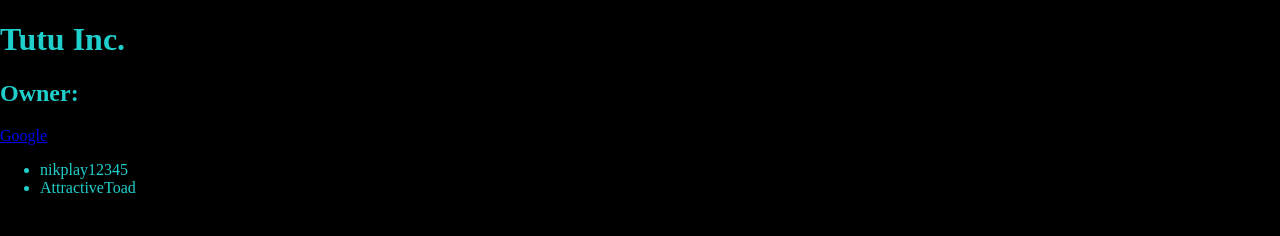
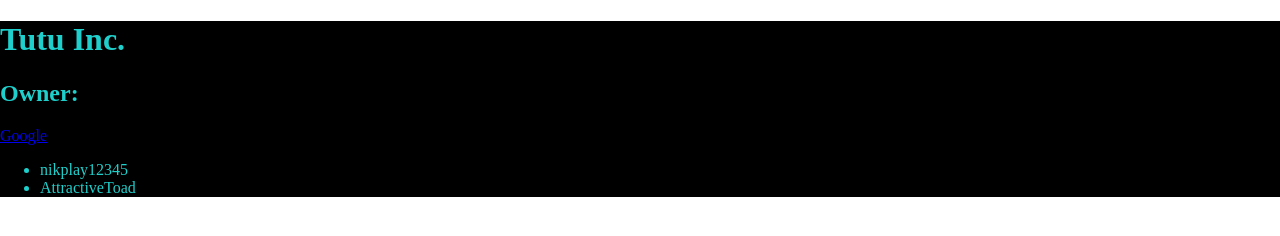
Before and after one commit to Tutu-Inc/Tutu-Inc.github.io, a plain HTML site: page index.html in a window 1280 px wide. Drawn offline with Linux system fonts and the light colour scheme.

Commit message:
Update style.css

```diff
--- a/style.css
+++ b/style.css
@@ -1,3 +1,7 @@
+html{
+    background: #ffffff;
+}
+
 body {
     width: 100%;
     height: 100%;
@@ -6,6 +10,3 @@ body {
     background: #000000;
     color: #1fcfcb;
   }
-h1 {
-
-}
```
